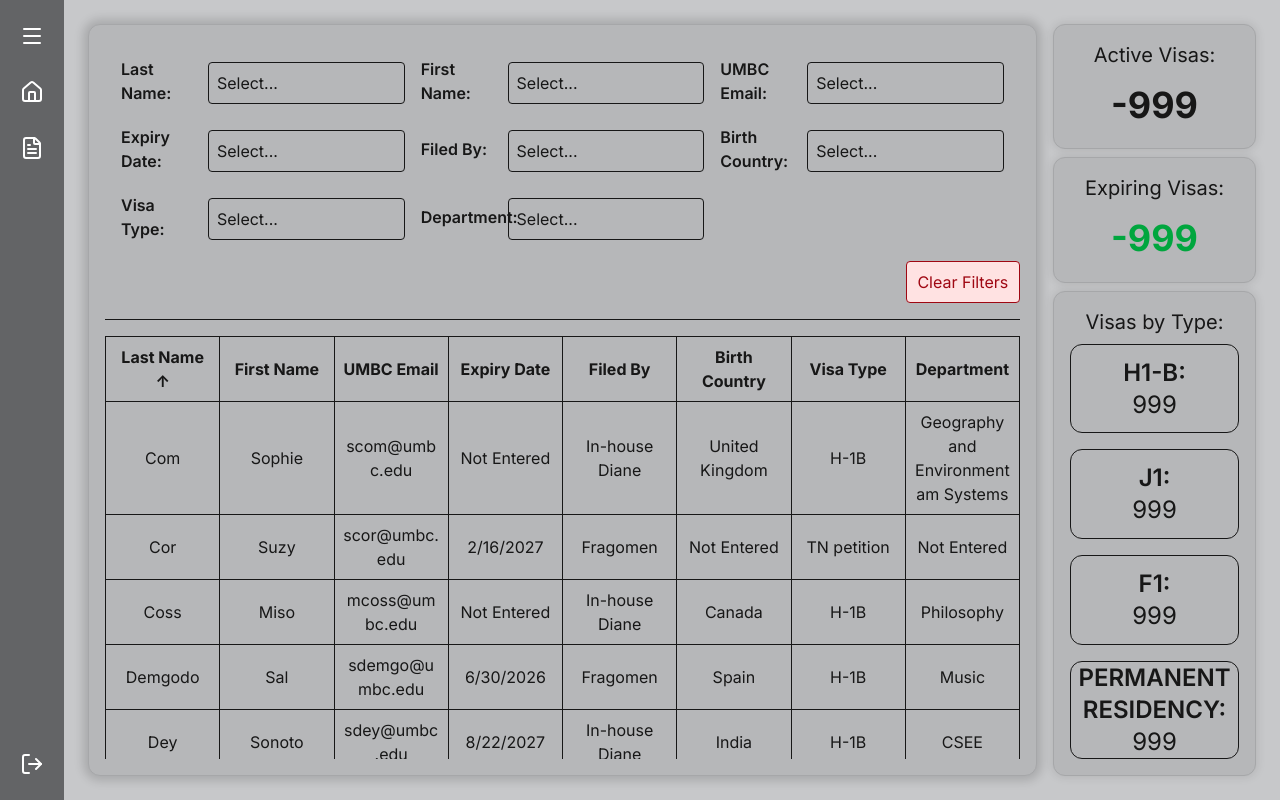
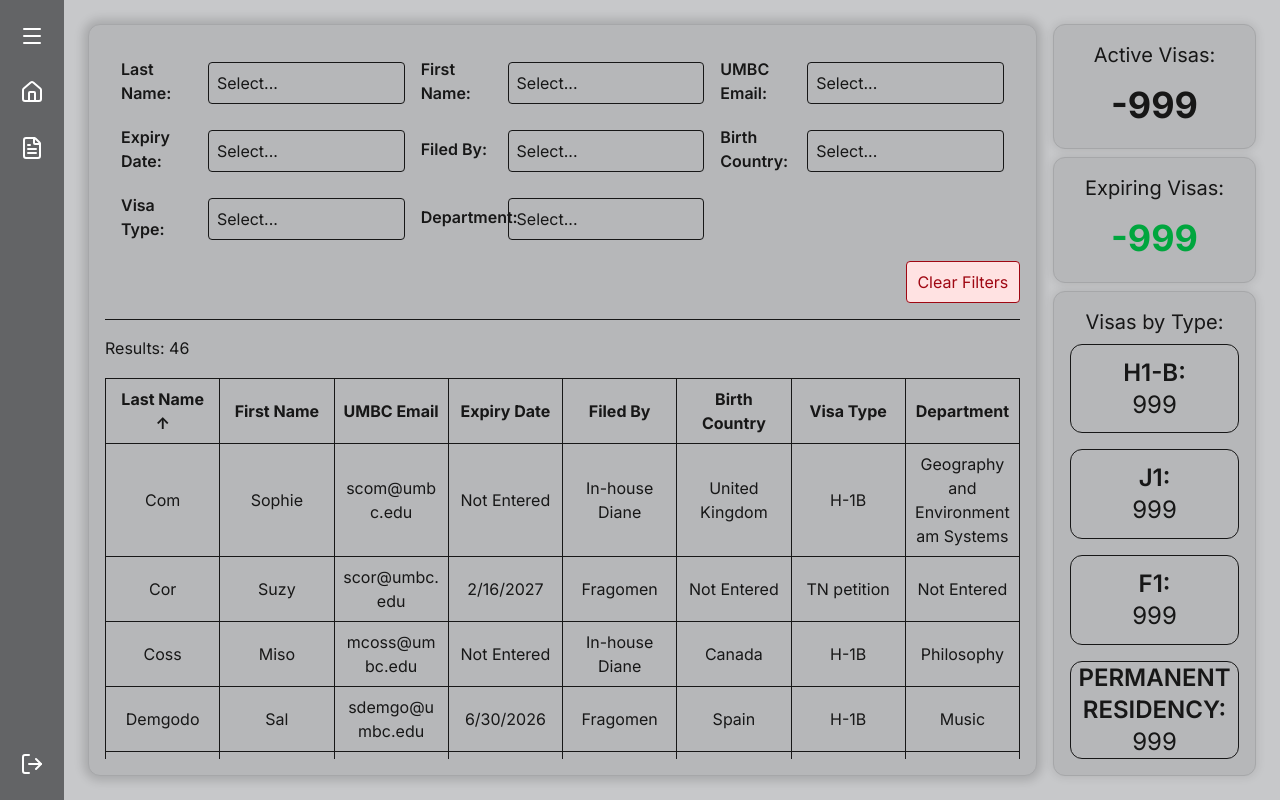
Before and after one commit to CMSC447-Team-9/Visa-Dashboard-Project, a Next.js app in the folder front/visa-dashboard-team-9/: page /reports in a window 1280 px wide. Built offline with nearby package versions, Linux system fonts and the light colour scheme.

Commit message:
Added simple reports results button. Very basic. Spent most of my time learning react mumbo jumbo and decrypting Chujia's code.

```diff
--- a/front/visa-dashboard-team-9/src/components/ReportsTable.tsx
+++ b/front/visa-dashboard-team-9/src/components/ReportsTable.tsx
@@ -49,6 +49,8 @@ export default function ReportsTable({ data, sortedBy, filterBy, setSort }: Repo
         })
     )
 
+    var number = filteredData.length
+
     const sortedData = [...filteredData].sort((a, b) => {
         const aValue = a[sortedBy.key];
         const bValue = b[sortedBy.key];
@@ -58,7 +60,11 @@ export default function ReportsTable({ data, sortedBy, filterBy, setSort }: Repo
     })
 
     return (
-        <div className="flex-1 min-h-0 overflow-x-auto overflow-y-auto w-full">
+        <div className="flex-1 min-h-0 w-full overflow-x-auto overflow-y-auto">
+
+            <div className="h-1/10">
+                <p>Results: {number}</p>
+            </div>
 
             <table className="min-w-0 w-full table-fixed">
                 <thead>
@@ -83,6 +89,7 @@ export default function ReportsTable({ data, sortedBy, filterBy, setSort }: Repo
                     ))}
                 </tbody>
             </table>
+
         </div>
     )
 }
```
